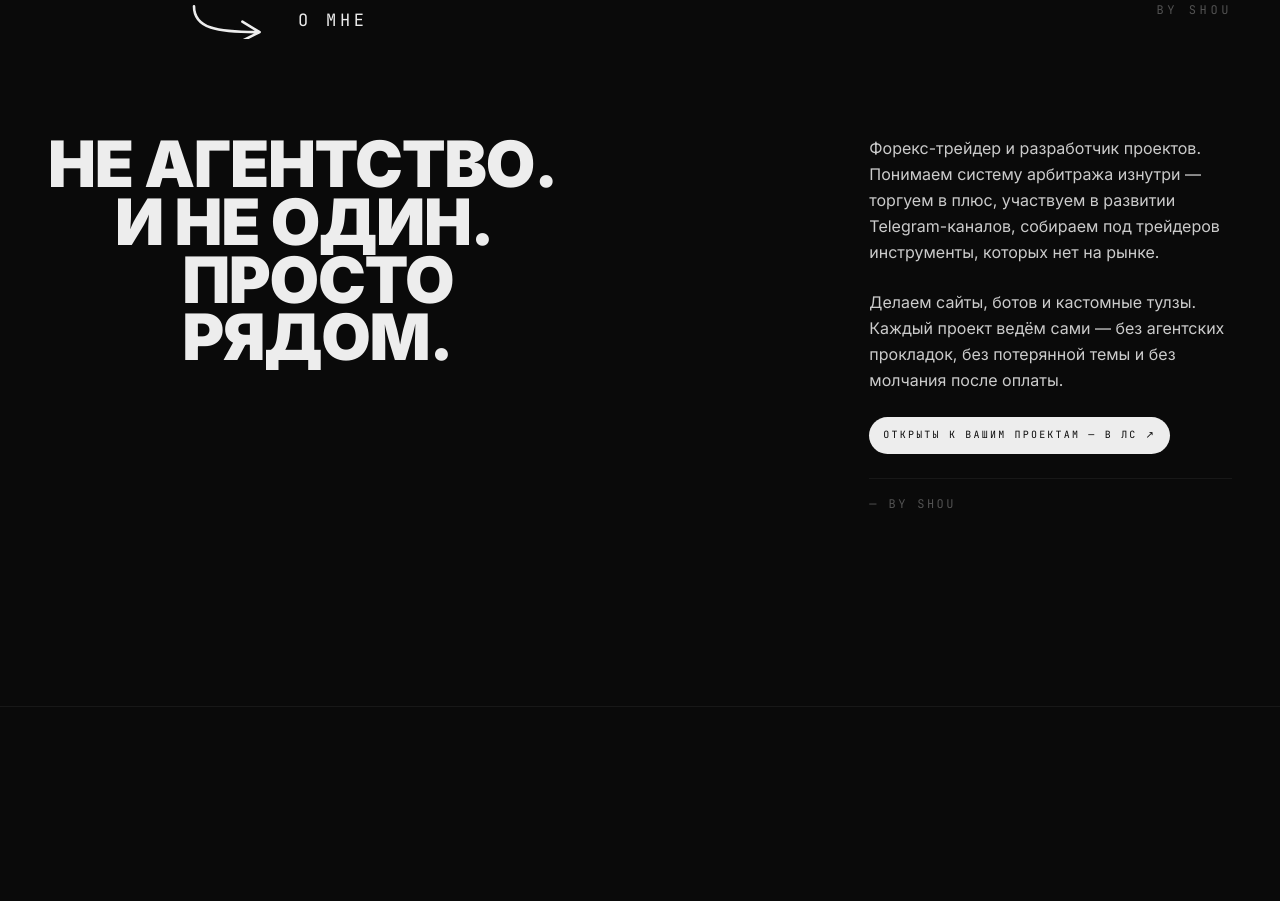
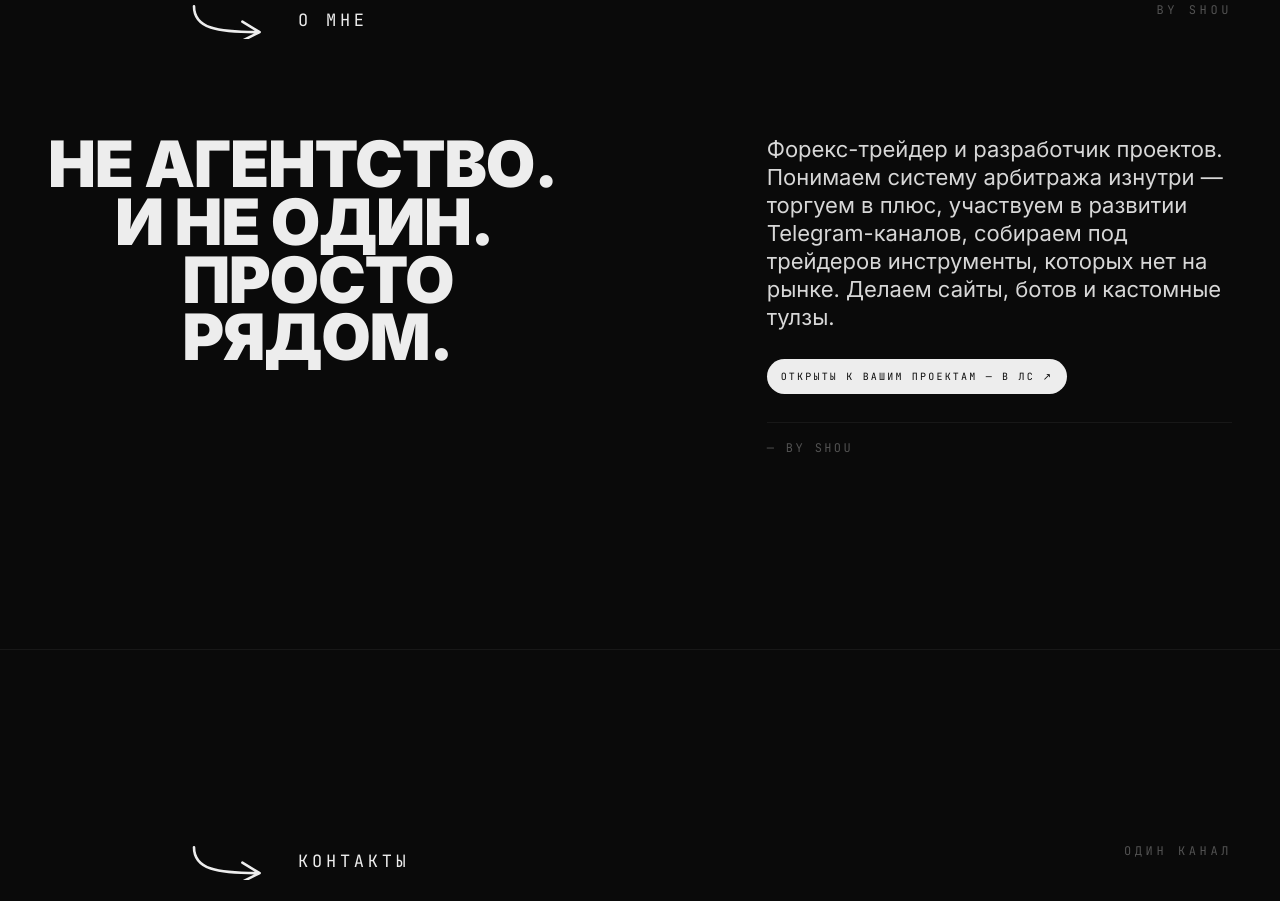
Before and after one commit to iamshouu/temat, a React (Vite) app: page / in a window 1280 px wide. Shown: the part 5900-6801 px from the top of the page. Built offline with nearby package versions, Linux system fonts and the light colour scheme; a web font is replaced by a local one.

Commit message:
copy(about): drop second paragraph, merge 'Делаем сайты' into main, bump body to text-xl/22px, widen column

```diff
--- a/src/components/About.tsx
+++ b/src/components/About.tsx
@@ -32,17 +32,13 @@ export function About() {
           whileInView={{ opacity: 1, y: 0 }}
           viewport={{ once: true, margin: '-80px' }}
           transition={{ duration: 0.6, delay: 0.3 }}
-          className="md:col-span-4 md:col-start-9 flex flex-col gap-6 font-sans text-text/85 leading-relaxed"
+          className="md:col-span-5 md:col-start-8 flex flex-col gap-7 font-sans text-text/90"
         >
-          <p>
+          <p className="text-lg md:text-xl lg:text-[22px] leading-[1.55]">
             Форекс-трейдер и разработчик проектов. Понимаем систему арбитража
             изнутри — торгуем в плюс, участвуем в развитии Telegram-каналов,
-            собираем под трейдеров инструменты, которых нет на рынке.
-          </p>
-          <p>
-            Делаем сайты, ботов и кастомные тулзы. Каждый проект ведём сами —
-            без агентских прокладок, без потерянной темы и без молчания после
-            оплаты.
+            собираем под трейдеров инструменты, которых нет на рынке. Делаем
+            сайты, ботов и кастомные тулзы.
           </p>
 
           <a
```
